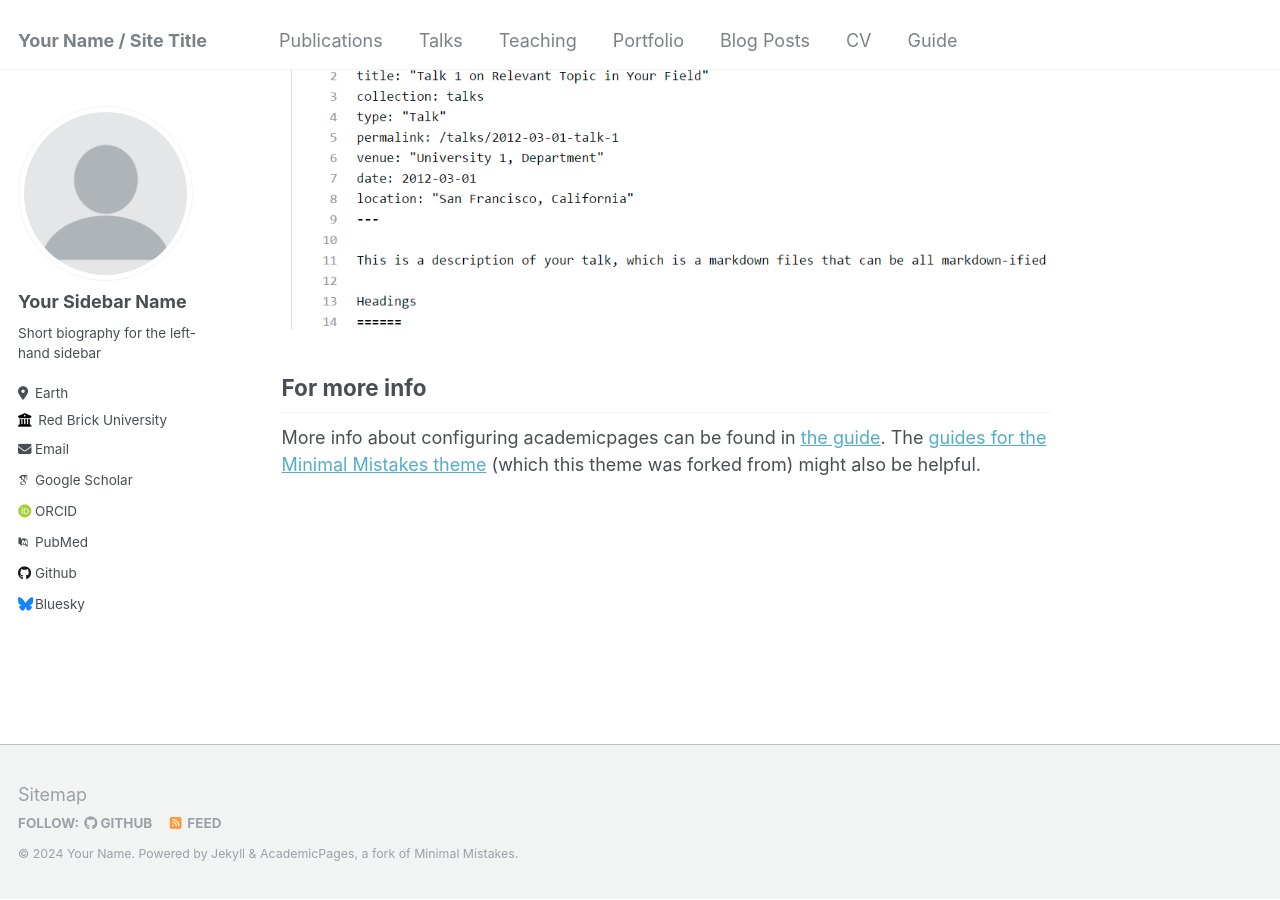
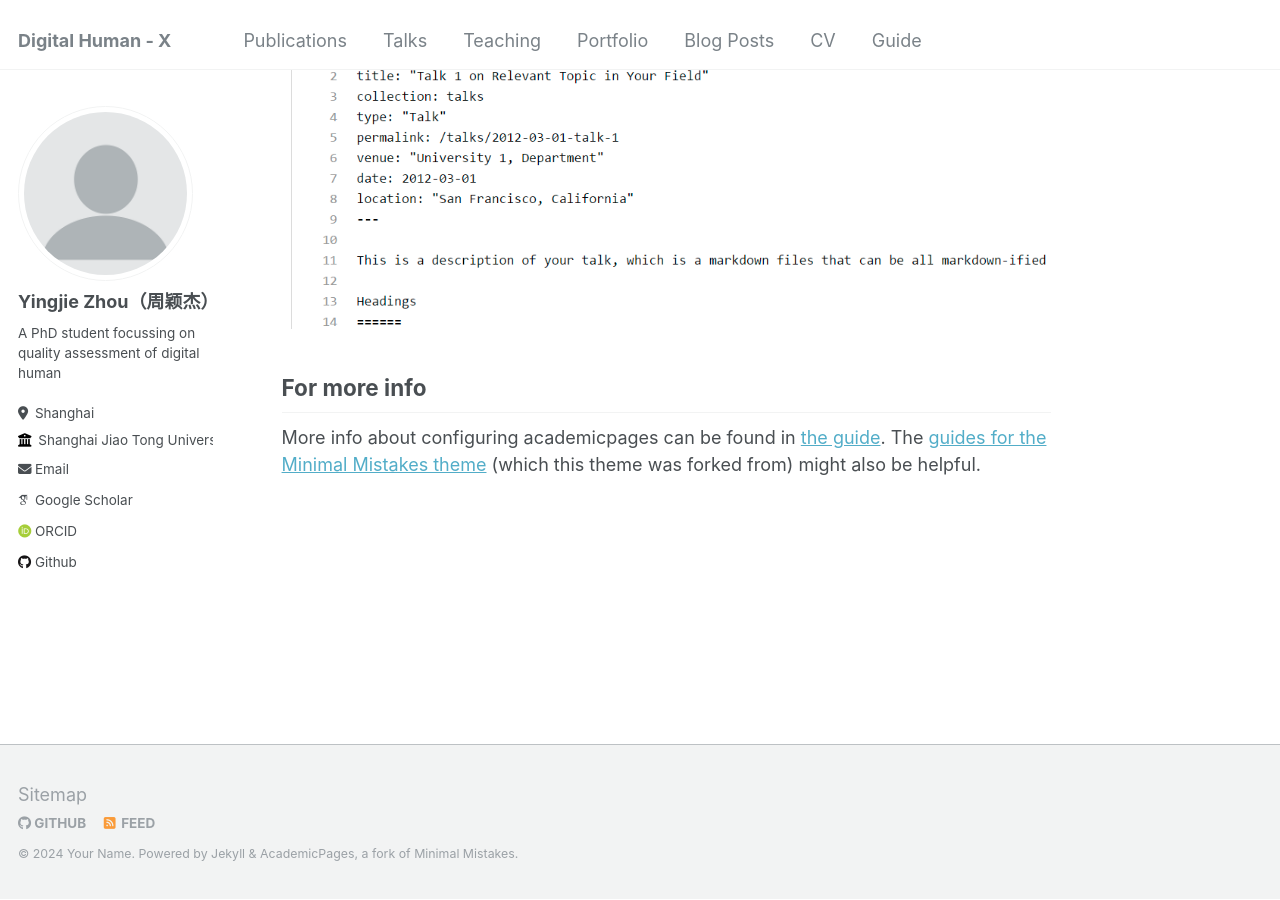
Before and after one commit to zyj-2000/zyj-2000.github.io, a Jekyll site: the page built from _pages/about.md, in a window 1280 px wide and 900 px high, scrolled down 2632 px. Built offline with Jekyll 4.4.1, drawn with Linux system fonts in a browser that asks for light colours; some web fonts are replaced.

Commit message:
Update _config.yml

```diff
--- a/_config.yml
+++ b/_config.yml
@@ -7,8 +7,8 @@
 # server process.
 
 # Basic Site Settings
-locale                   : "en-US"
-title                    : "Your Name / Site Title"
+locale                   : "China-Shanghai"
+title                    : "Digital Human - X"
 title_separator          : "-"
 name                     : &name "Your Name"
 description              : &description "personal description"
@@ -22,32 +22,32 @@ repository               : "academicpages/academicpages.github.io"
 author:
   # Biographic information
   avatar           : "profile.png"
-  name             : "Your Sidebar Name"
+  name             : "Yingjie Zhou（周颖杰）"
   pronouns         : # example: "she/her"
-  bio              : "Short biography for the left-hand sidebar"
-  location         : "Earth"
-  employer         : "Red Brick University"
+  bio              : "A PhD student focussing on quality assessment of digital human"
+  location         : "Shanghai"
+  employer         : "Shanghai Jiao Tong University"
   uri              : # URL
-  email            : "none@example.org"
+  email            : "zyj2000@sjtu.edu.cn"
 
   # Academic websites
   arxiv            : # URL - Update with the correct link to your profile
-  googlescholar    : "https://scholar.google.com/citations?user=PS_CX0AAAAAJ"
+  googlescholar    : "https://scholar.google.com/citations?user=85yWgIcAAAAJ&hl=zh-CN"
   impactstory      : # URL
-  orcid            : "http://orcid.org/yourorcidurl"
-  pubmed           : "https://www.ncbi.nlm.nih.gov/pubmed/?term=john+snow"
+  orcid            : "https://orcid.org/my-orcid?orcid=0009-0001-3915-8257"
+  pubmed           : # URL
   researchgate     : # URL
 
   # Repositories and software development
   bitbucket        : # Username - Update with your username on the site
   codepen          : # Username
   dribbble         : # Username
-  github           : "academicpages"
+  github           : "https://github.com/zyj-2000/zyj-2000"
   kaggle           : # Username
   stackoverflow    : # User number or user number and name (i.e., use "1" or "1/jeff-atwood")
 
   # Social media
-  bluesky          : "bsky.app" # Replace this with you Bluesky username
+  bluesky          : # Username
   facebook         : # Username
   flickr           : # Username
   foursquare       : # Username
```
